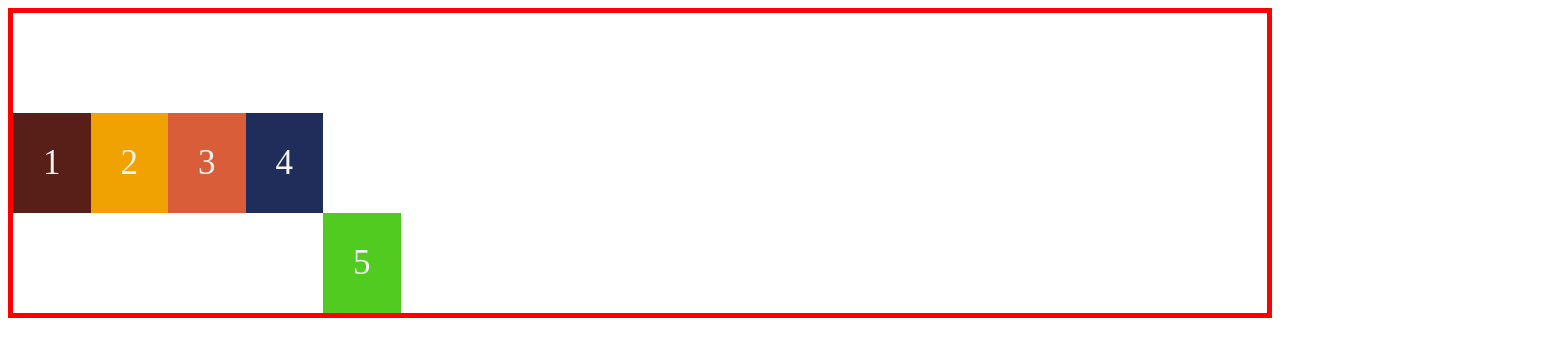
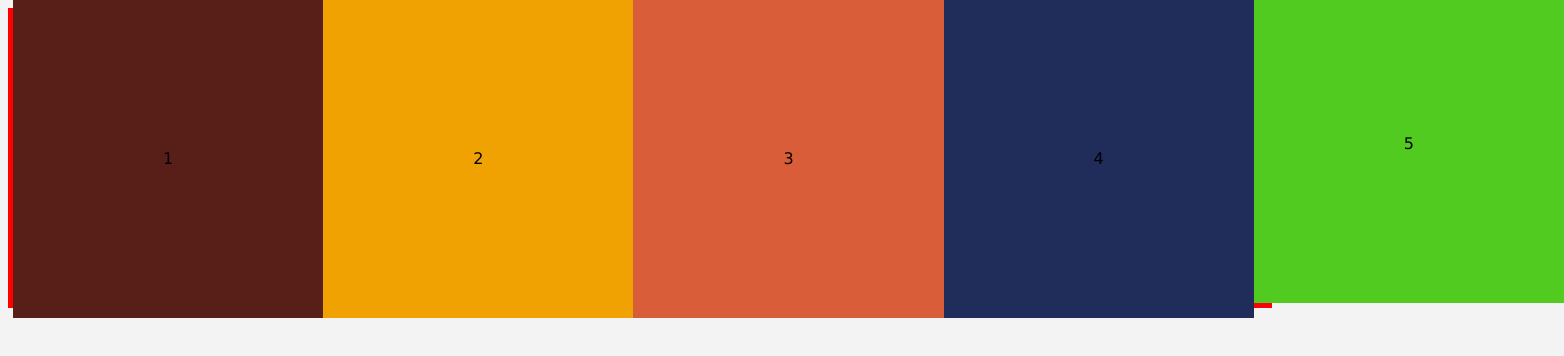
Before and after one commit to seth808rose/css-flexbox, a plain HTML site: page index.html in a window 1280 px wide. Shown: the whole page, 1564 px wide, since content can reach past the window. Drawn offline with Linux system fonts and the light colour scheme.

Commit message:
added changes 3/27

```diff
--- a/styles.css
+++ b/styles.css
@@ -1,4 +1,7 @@
-.body {
+* {
+  box-sizing: border-box;
+}
+body {
   font-family: Verdana, Geneva, Tahoma, sans-serif;
   background: #f3f3f3;
 }
@@ -6,10 +9,7 @@
   border: 5px solid red;
 }
 .box {
-  padding: 30px;
-  text-align: center;
-  font-size: 35px;
-  color: #f3f3f3;
+  padding: 150px
 }
 .box-1 {
   background: #581f18;
```
